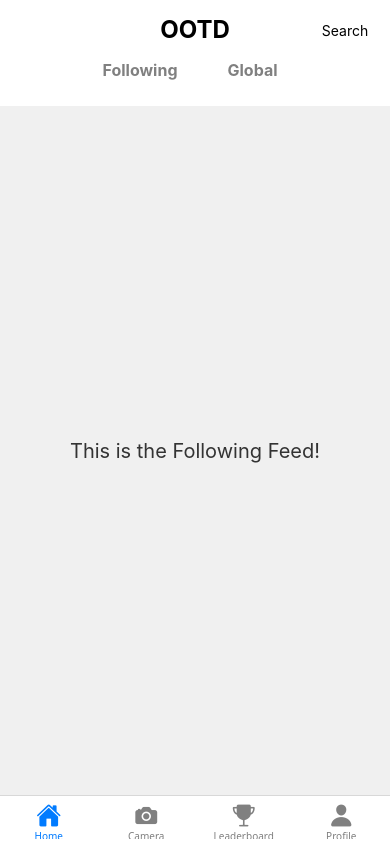
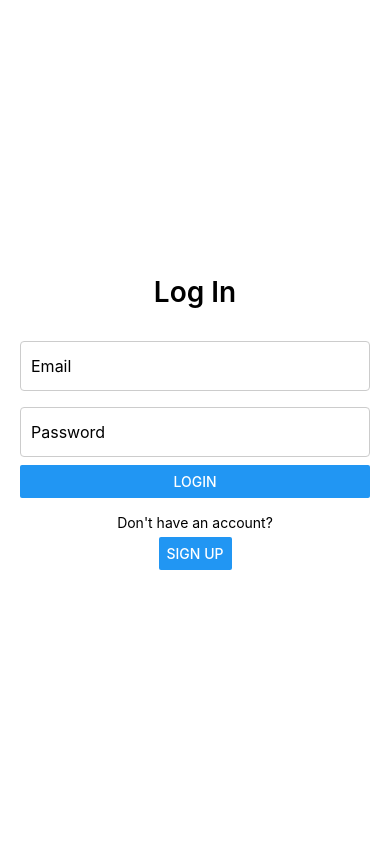
Before and after one commit to roysc99/OOTD, a React Native app: screen /Login in a window 390 px wide. Built offline with nearby package versions, Linux system fonts and the light colour scheme.

Commit message:
login/signup

```diff
--- a/App.js
+++ b/App.js
@@ -1,14 +1,16 @@
 import React from "react";
-import { StatusBar } from "expo-status-bar";
 import { StyleSheet, Text, View } from "react-native";
 import AppNavigator from "./src/navigation/AppNavigator";
 import { NavigationContainer } from "@react-navigation/native";
+import { AuthProvider } from "./src/context/AuthProvider";
 
 export default function App() {
   return (
-    <NavigationContainer>
-      <AppNavigator />
-    </NavigationContainer>
+    <AuthProvider>
+      <NavigationContainer>
+        <AppNavigator />
+      </NavigationContainer>
+    </AuthProvider>
   );
 }
 
--- /dev/null
+++ b/src/components/LogoutButton.js
@@ -0,0 +1,36 @@
+import React from "react";
+import { View, Text, Button, StyleSheet } from "react-native";
+import { useAuth } from "../context/AuthProvider"; // Adjust path to your AuthProvider
+
+export default function LogoutButton() {
+  const { user, logout } = useAuth();
+
+  const handleLogout = async () => {
+    try {
+      await logout(); // Clears user data in context and AsyncStorage
+      // Optionally navigate the user to a login screen if desired
+      // e.g., navigation.replace('Login');
+    } catch (error) {
+      console.error("Logout error:", error);
+      // Show an alert or toast if needed
+    }
+  };
+
+  return (
+    <View style={styles.container}>
+      <Text style={styles.welcome}>Welcome, {user?.name || "User"}!</Text>
+      <Button title="Logout" onPress={handleLogout} />
+    </View>
+  );
+}
+
+const styles = StyleSheet.create({
+  container: {
+    alignItems: "center",
+    marginVertical: 16,
+  },
+  welcome: {
+    fontSize: 18,
+    marginBottom: 8,
+  },
+});
--- /dev/null
+++ b/src/context/AuthProvider.js
@@ -0,0 +1,35 @@
+import React, { createContext, useState, useContext, useEffect } from "react";
+import AsyncStorage from "@react-native-async-storage/async-storage";
+
+export const AuthContext = createContext(null);
+
+export const AuthProvider = ({ children }) => {
+  const [user, setUser] = useState(null);
+
+  const login = async (userData) => {
+    await AsyncStorage.setItem("user", JSON.stringify(userData));
+    setUser(userData);
+  };
+
+  const logout = async () => {
+    await AsyncStorage.removeItem("user");
+    setUser(null);
+  };
+
+  const checkUserLoggedIn = async () => {
+    const userData = await AsyncStorage.getItem("user");
+    setUser(userData ? JSON.parse(userData) : null);
+  };
+
+  useEffect(() => {
+    checkUserLoggedIn();
+  }, []);
+
+  return (
+    <AuthContext.Provider value={{ user, login, logout }}>
+      {children}
+    </AuthContext.Provider>
+  );
+};
+
+export const useAuth = () => useContext(AuthContext);
--- a/src/navigation/AppNavigator.js
+++ b/src/navigation/AppNavigator.js
@@ -1,28 +1,38 @@
-import React from "react";
+import React, { useContext } from "react";
 import { createStackNavigator } from "@react-navigation/stack";
+import { AuthContext } from "../context/AuthProvider";
 import TabNavigator from "./TabNavigator";
 import HomeSearch from "../screens/HomeSearch";
+import LoginNavigator from "../navigation/LoginNavigator";
 
 const Stack = createStackNavigator();
 
 export default function AppNavigator() {
+  const { user } = useContext(AuthContext);
   return (
     <Stack.Navigator>
-      {/* main tab layout including ootd header, following, leaderboard, etc. */}
+      {user ? (
+        // User is signed in
+        <>
           <Stack.Screen
             name="MainTabs"
             component={TabNavigator}
             options={{ headerShown: false }}
           />
-
-      {/* separate search page */}
           <Stack.Screen
             name="HomeSearch"
             component={HomeSearch}
-        options={{
-          headerShown: false,
-        }}
+            options={{ headerShown: false }}
           />
+        </>
+      ) : (
+        // No user is signed in
+        <Stack.Screen
+          name="LoginNav"
+          component={LoginNavigator}
+          options={{ headerShown: false }}
+        />
+      )}
     </Stack.Navigator>
   );
 }
--- /dev/null
+++ b/src/navigation/LoginNavigator.js
@@ -0,0 +1,22 @@
+import React, { useContext } from "react";
+import { createStackNavigator } from "@react-navigation/stack";
+import LoginScreen from "../screens/LoginScreen";
+import SignUpScreen from "../screens/SignUpScreen";
+
+const Stack = createStackNavigator();
+export default function LoginNavigator() {
+  return (
+    <Stack.Navigator>
+      <Stack.Screen
+        name="Login"
+        component={LoginScreen}
+        options={{ headerShown: false }}
+      />
+      <Stack.Screen
+        name="SignUpScreen"
+        component={SignUpScreen}
+        options={{ headerShown: false }}
+      />
+    </Stack.Navigator>
+  );
+}
--- /dev/null
+++ b/src/screens/LoginScreen.js
@@ -0,0 +1,104 @@
+import React, { useState } from "react";
+import { View, Text, TextInput, Button, StyleSheet, Alert } from "react-native";
+
+export default function LoginScreen({ navigation }) {
+  const [email, setEmail] = useState("");
+  const [password, setPassword] = useState("");
+  const [loading, setLoading] = useState(false); // Track async call status
+
+  // Example of a basic validation check
+  const isValidForm = () => {
+    if (!email || !password) {
+      Alert.alert("Validation Error", "Email and password cannot be empty.");
+      return false;
+    }
+    return true;
+  };
+
+  const handleLogin = async () => {
+    if (!isValidForm()) return;
+
+    try {
+      setLoading(true);
+      // 1. TODO: Perform your actual login logic here
+      //    (e.g., call your API or Firebase auth).
+      // 2. If successful, redirect:
+      navigation.replace("MainTabs");
+    } catch (error) {
+      // 3. Handle errors gracefully:
+      Alert.alert("Login Failed", error.message || "Something went wrong.");
+    } finally {
+      setLoading(false);
+    }
+  };
+
+  const handleSignupNavigation = () => {
+    // Navigate to your "SignUpScreen" inside the "LoginNav" stack
+    navigation.navigate("LoginNav", { screen: "SignUpScreen" });
+  };
+
+  return (
+    <View style={styles.container}>
+      <Text style={styles.title}>Log In</Text>
+
+      <TextInput
+        placeholder="Email"
+        value={email}
+        onChangeText={setEmail}
+        keyboardType="email-address"
+        autoCapitalize="none"
+        style={styles.input}
+      />
+
+      <TextInput
+        placeholder="Password"
+        value={password}
+        onChangeText={setPassword}
+        secureTextEntry
+        style={styles.input}
+      />
+
+      <Button
+        title={loading ? "Logging in..." : "Login"}
+        onPress={handleLogin}
+        disabled={loading}
+      />
+
+      <View style={styles.signupContainer}>
+        <Text style={styles.signupText}>Don't have an account?</Text>
+        <Button title="Sign Up" onPress={handleSignupNavigation} />
+      </View>
+    </View>
+  );
+}
+
+const styles = StyleSheet.create({
+  container: {
+    flex: 1,
+    paddingHorizontal: 20,
+    justifyContent: "center",
+    backgroundColor: "#fff",
+  },
+  title: {
+    fontSize: 28,
+    marginBottom: 24,
+    textAlign: "center",
+    fontWeight: "600",
+  },
+  input: {
+    height: 50,
+    borderColor: "#ccc",
+    borderWidth: 1,
+    marginVertical: 8,
+    paddingHorizontal: 10,
+    borderRadius: 4,
+    fontSize: 16,
+  },
+  signupContainer: {
+    marginTop: 16,
+    alignItems: "center",
+  },
+  signupText: {
+    marginBottom: 6,
+  },
+});
--- a/src/screens/Profile.js
+++ b/src/screens/Profile.js
@@ -1,25 +1,12 @@
-import React from 'react';
-import { View, Text, StyleSheet } from 'react-native';
+import React from "react";
+import { View, Text } from "react-native";
+import LogoutButton from "../components/LogoutButton"; // Adjust path to where you defined LogoutButton
 
-const Profile = () => {
+export default function ProfileScreen() {
   return (
-    <View style={styles.container}>
-      <Text style={styles.text}>Hello, this is a default component!</Text>
+    <View style={{ flex: 1, justifyContent: "center", alignItems: "center" }}>
+      <Text>Profile Screen</Text>
+      <LogoutButton />
     </View>
   );
-};
-
-const styles = StyleSheet.create({
-  container: {
-    flex: 1,
-    justifyContent: 'center',
-    alignItems: 'center',
-    backgroundColor: '#f0f0f0',
-  },
-  text: {
-    fontSize: 20,
-    color: '#333',
-  },
-});
-
-export default Profile;
+}
--- /dev/null
+++ b/src/screens/SignUpScreen.js
@@ -0,0 +1,80 @@
+import React, { useState } from "react";
+import { View, Text, TextInput, Button, StyleSheet, Alert } from "react-native";
+import { useAuth } from "../context/AuthProvider"; // Adjust path to your AuthProvider if using a custom hook
+
+const SignupScreen = ({ navigation }) => {
+  const [email, setEmail] = useState("");
+  const [password, setPassword] = useState("");
+  const { login } = useAuth(); // If you have a login function in your AuthProvider
+
+  const handleSignup = async () => {
+    try {
+      // This is where you'd typically call your backend or a service like Firebase:
+      //   await auth().createUserWithEmailAndPassword(email, password);
+
+      // For this example, we’ll just pretend it worked and store the user in context.
+      const mockUserData = { email, name: "New User" };
+      await login(mockUserData);
+    } catch (error) {
+      console.error("Signup error:", error);
+      Alert.alert("Error", error.message || "Failed to sign up");
+    }
+  };
+
+  return (
+    <View style={styles.container}>
+      <Text style={styles.title}>Create an Account</Text>
+
+      <TextInput
+        style={styles.input}
+        placeholder="Email"
+        value={email}
+        autoCapitalize="none"
+        keyboardType="email-address"
+        onChangeText={setEmail}
+      />
+
+      <TextInput
+        style={styles.input}
+        placeholder="Password"
+        value={password}
+        secureTextEntry
+        onChangeText={setPassword}
+      />
+
+      <Button title="Sign Up" onPress={handleSignup} />
+
+      <Text style={styles.linkText}>Already have an account?</Text>
+      <Button title="Back to Login" onPress={() => navigation.goBack()} />
+    </View>
+  );
+};
+
+export default SignupScreen;
+
+const styles = StyleSheet.create({
+  container: {
+    flex: 1,
+    paddingHorizontal: 16,
+    justifyContent: "center",
+    backgroundColor: "#fff",
+  },
+  title: {
+    fontSize: 24,
+    marginBottom: 16,
+    textAlign: "center",
+  },
+  input: {
+    width: "100%",
+    height: 50,
+    borderWidth: 1,
+    borderColor: "#ccc",
+    borderRadius: 4,
+    paddingHorizontal: 10,
+    marginBottom: 12,
+  },
+  linkText: {
+    marginVertical: 12,
+    textAlign: "center",
+  },
+});
```
Also changed, not shown: src/navigation/CameraNavigator.js (+4 -4 lines). Lines whose indentation alone changed are shown as unchanged.
